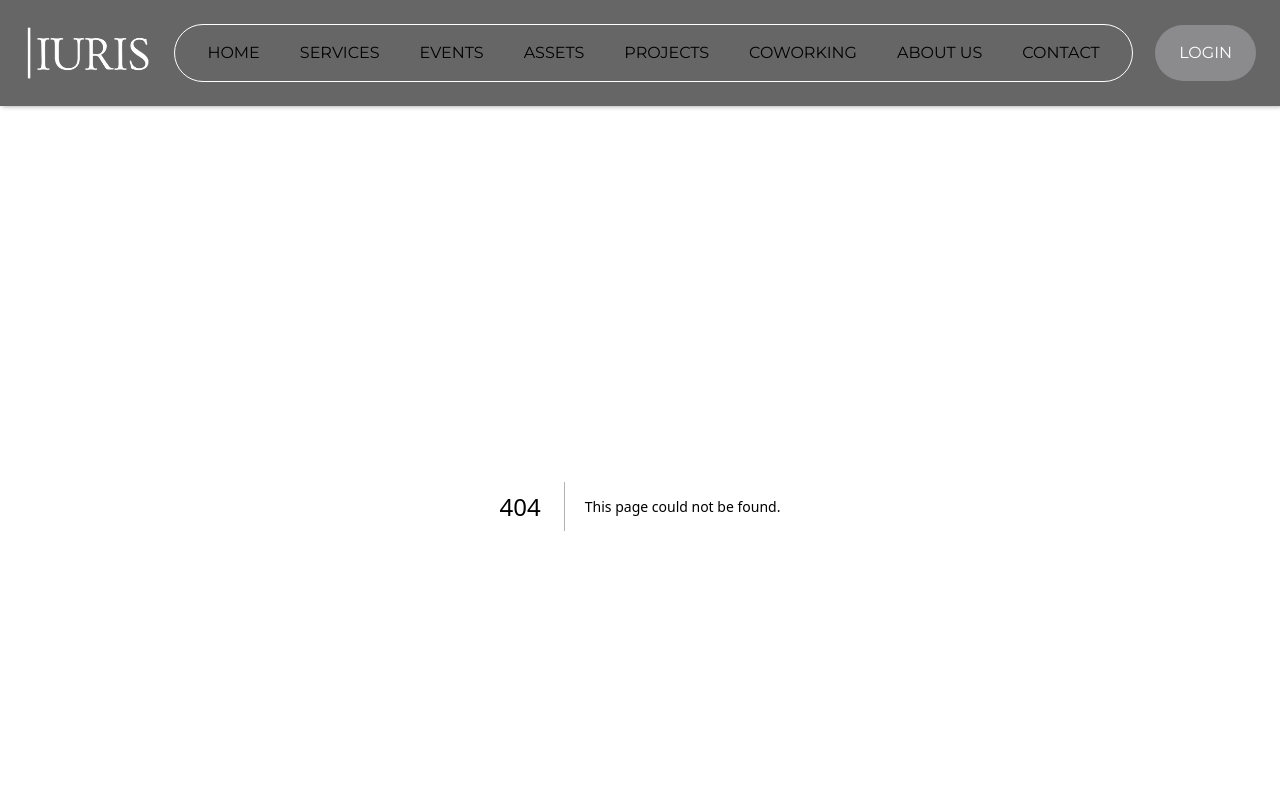
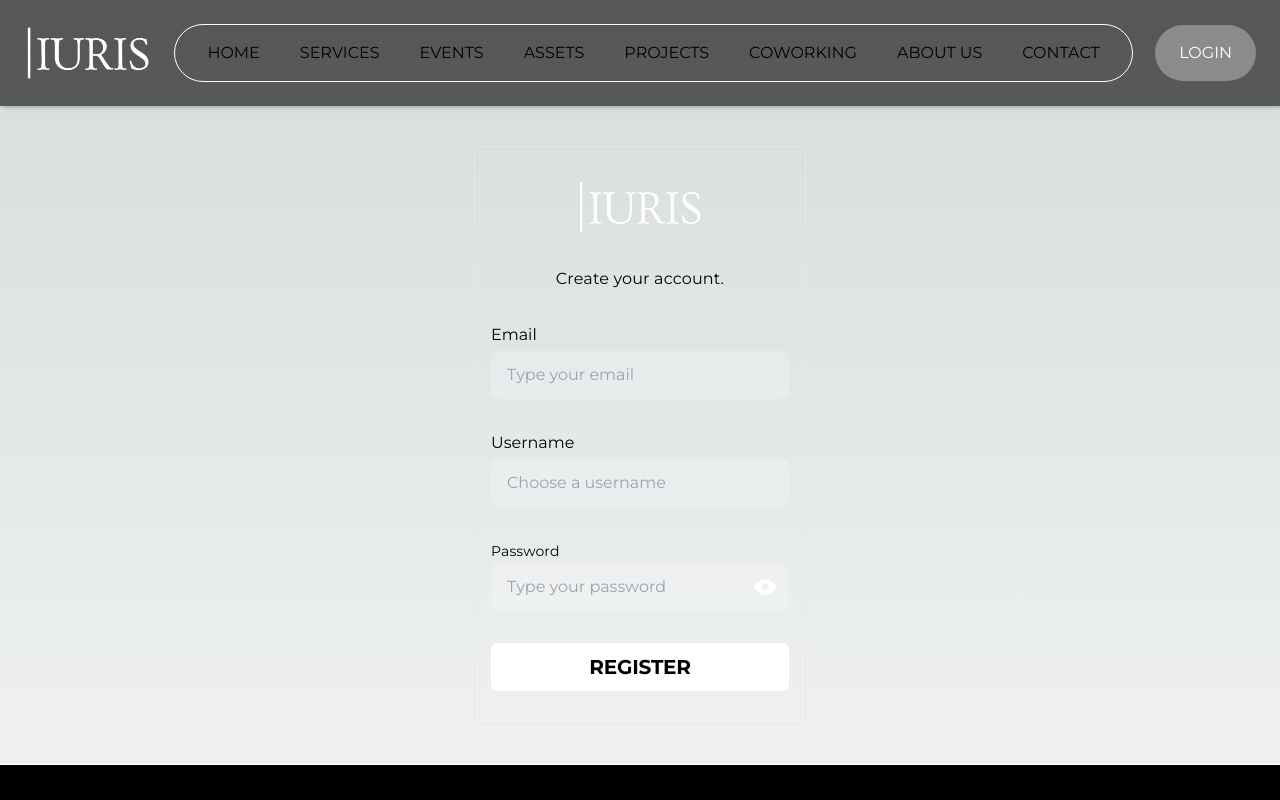
Before and after one commit to muhamadanasmustopa1112/consulting-firm, a Next.js app: page /sign-up in a window 1280 px wide. Before the commit this address had no page. Shown: the top 800 px of the page. Built offline with nearby package versions, Linux system fonts and the light colour scheme.

Commit message:
feat: sign-up

```diff
--- /dev/null
+++ b/app/sign-up/layout.tsx
@@ -0,0 +1,7 @@
+import React from "react";
+
+const layout = ({ children }: { children: React.ReactNode }) => {
+  return <div className="relative w-full">{children}</div>;
+};
+
+export default layout;
--- /dev/null
+++ b/app/sign-up/page.tsx
@@ -0,0 +1,86 @@
+"use client";
+import Image from "next/image";
+import { useState } from "react";
+
+const Page = () => {
+  const [visible, setVisible] = useState(false);
+
+  const toggleVisibility = () => {
+    setVisible((prev) => !prev);
+  };
+
+  return (
+    <div className="container py-10 px-4 mx-auto">
+      <div className="flex flex-col py-8 gap-8 sm:mx-auto sm:max-w-[332px] sm:border sm:rounded-lg sm:px-4">
+        <div className="flex flex-col gap-8 items-center">
+          <Image
+            className="w-32 h-14 object-contain"
+            alt="IURIS International Indonesia"
+            src="/img/logo.webp"
+            width={252}
+            height={110}
+          />
+          <span className="font-p2">Create your account.</span>
+        </div>
+
+        <div className="flex flex-col gap-1">
+          <label htmlFor="email">Email</label>
+          <input
+            id="email"
+            type="email"
+            placeholder="Type your email"
+            className="bg-[#FFFFFF33] py-3 px-4 rounded-lg"
+          />
+        </div>
+
+        <div className="flex flex-col gap-1">
+          <label htmlFor="username">Username</label>
+          <input
+            id="username"
+            type="text"
+            placeholder="Choose a username"
+            className="bg-[#FFFFFF33] py-3 px-4 rounded-lg"
+          />
+        </div>
+
+        <div className="flex flex-col gap-1">
+          <div className="relative">
+            <div className="flex justify-between">
+              <label className="font-p3" htmlFor="password">
+                Password
+              </label>
+            </div>
+            <div className="relative">
+              <input
+                id="password"
+                type={visible ? "text" : "password"}
+                placeholder="Type your password"
+                className="bg-[#FFFFFF33] py-3 px-4 rounded-lg w-full"
+              />
+              <button
+                type="button"
+                onClick={toggleVisibility}
+                className="absolute right-3 top-1/2 transform -translate-y-1/2"
+              >
+                {visible ? (
+                  "🙈"
+                ) : (
+                  <Image
+                    src="/icons/icon-eye.svg"
+                    alt="icon-eye"
+                    width={24}
+                    height={24}
+                  />
+                )}
+              </button>
+            </div>
+          </div>
+        </div>
+
+        <button className="button-normal font-h5">Register</button>
+      </div>
+    </div>
+  );
+};
+
+export default Page;
--- a/components/home/call-to-action.tsx
+++ b/components/home/call-to-action.tsx
@@ -1,52 +1,78 @@
-import Link from 'next/link'
-import React from 'react'
-import localFont from 'next/font/local'
+import Link from "next/link";
+import React from "react";
+import localFont from "next/font/local";
 
 const sourceSansPro = localFont({
   src: [
     {
-            path: '../../public/fonts/SourceSansPro-Regular.ttf',
-            weight: '400',
-            style: 'normal',
-        }
-    ]
+      path: "../../public/fonts/SourceSansPro-Regular.ttf",
+      weight: "400",
+      style: "normal",
+    },
+  ],
 });
 
 function CallToAction() {
   return (
-        <section className='pl-56 pr-24 py-24 flex flex-row items-center gap-24 relative z-0'>
+    <section className="pl-56 pr-24 py-24 flex flex-row items-center gap-24 relative z-0">
       <div className='absolute -z-10 aspect-square h-5/6 left-0 -translate-x-1/2 before:content-[""] before:absolute before:aspect-square before:h-full before:left-0 before:rounded-full before:blur-[100px] before:bg-white before:-z-10 before:bg-opacity-15'></div>
       <div className='absolute -z-10 aspect-square h-full right-0 -top-1/4 overflow-hidden before:content-[""] before:absolute before:aspect-square before:h-[90%] before:-right-1/4 before:top-1/2 before:-translate-y-1/2 before:rounded-full before:blur-[100px] before:bg-white before:-z-10 before:bg-opacity-15'></div>
       <div className="min-w-0 w-2/5 flex flex-col gap-6">
-                <Link href="/login" className='w-full p-4 flex flex-row justify-between items-center border border-white rounded-tl-[1.875rem] rounded-br-[1.875rem] transition-colors hover:bg-grey'>
+        <Link
+          href="/sign-up"
+          className="w-full p-4 flex flex-row justify-between items-center border border-white rounded-tl-[1.875rem] rounded-br-[1.875rem] transition-colors hover:bg-grey"
+        >
           <div className="flex flex-col gap-1">
-                        <p className='font-semibold'>Register for IURIS Now</p>
-                        <p className={sourceSansPro.className}>Get early bird passess of 20% off</p>
+            <p className="font-semibold">Register for IURIS Now</p>
+            <p className={sourceSansPro.className}>
+              Get early bird passess of 20% off
+            </p>
           </div>
           <div className='w-4 h-4 bg-[url("/img/arrow-right.svg")] bg-contain'></div>
         </Link>
-                <div className='flex flex-col gap-2'>
-                    <h2 className='text-4xl font-semibold'>Let&apos;s Build Together</h2>
-                    <p className={sourceSansPro.className}>Harnessed for Productivity. Designed for Collaboration. Synergy Unleashed. Progress Achieved. Innovate with Expertly Designed Solutions. Start, Thrive, Prosper.</p>
+        <div className="flex flex-col gap-2">
+          <h2 className="text-4xl font-semibold">Let&apos;s Build Together</h2>
+          <p className={sourceSansPro.className}>
+            Harnessed for Productivity. Designed for Collaboration. Synergy
+            Unleashed. Progress Achieved. Innovate with Expertly Designed
+            Solutions. Start, Thrive, Prosper.
+          </p>
         </div>
         <div className={sourceSansPro.className + " flex flex-col gap-2"}>
-                    <p >Email Address</p>
+          <p>Email Address</p>
           <div className="inline-flex">
-                        <input type="email" name="email" id="email" placeholder='example@email.com' className={sourceSansPro.className + ' px-6 py-2 placeholder:text-[#D9D9D9] placeholder:font-["inherit"]'} />
-                        <button type="button" className='p-2 border border-white transition-colors hover:bg-grey'>
+            <input
+              type="email"
+              name="email"
+              id="email"
+              placeholder="example@email.com"
+              className={
+                sourceSansPro.className +
+                ' px-6 py-2 placeholder:text-[#D9D9D9] placeholder:font-["inherit"]'
+              }
+            />
+            <button
+              type="button"
+              className="p-2 border border-white transition-colors hover:bg-grey"
+            >
               Sign Up for IURIS
             </button>
           </div>
         </div>
-                <Link href="/login" className={sourceSansPro.className + " border border-white rounded-tl-[1.875rem] rounded-br-[1.875rem] p-4 inline-flex justify-between items-center self-start gap-4 transition-colors hover:bg-grey"}>
+        <Link
+          href="/login"
+          className={
+            sourceSansPro.className +
+            " border border-white rounded-tl-[1.875rem] rounded-br-[1.875rem] p-4 inline-flex justify-between items-center self-start gap-4 transition-colors hover:bg-grey"
+          }
+        >
           <p>Start a free enterprise trial</p>
           <div className='w-4 h-4 bg-[url("/img/arrow-right.svg")] bg-contain'></div>
         </Link>
       </div>
-            <div className='min-w-0 min-h-0 flex-grow aspect-square bg-no-repeat bg-contain bg-[url("/img/moon.png")]'>
-            </div>
-        </section >
-    )
+      <div className='min-w-0 min-h-0 flex-grow aspect-square bg-no-repeat bg-contain bg-[url("/img/moon.png")]'></div>
+    </section>
+  );
 }
 
-export default CallToAction
+export default CallToAction;
--- a/tailwind.config.ts
+++ b/tailwind.config.ts
@@ -17,6 +17,11 @@ const config: Config = {
       colors: {
         ..._colors,
         grey: "#8B8A8C",
+        dark: "#0F0F0F",
+        link: "#99C3FF",
+      },
+      fontFamily: {
+        montserrat: ["Montserrat", "sans-serif"],
       },
     },
   },
```
Lines whose indentation alone changed are shown as unchanged.
